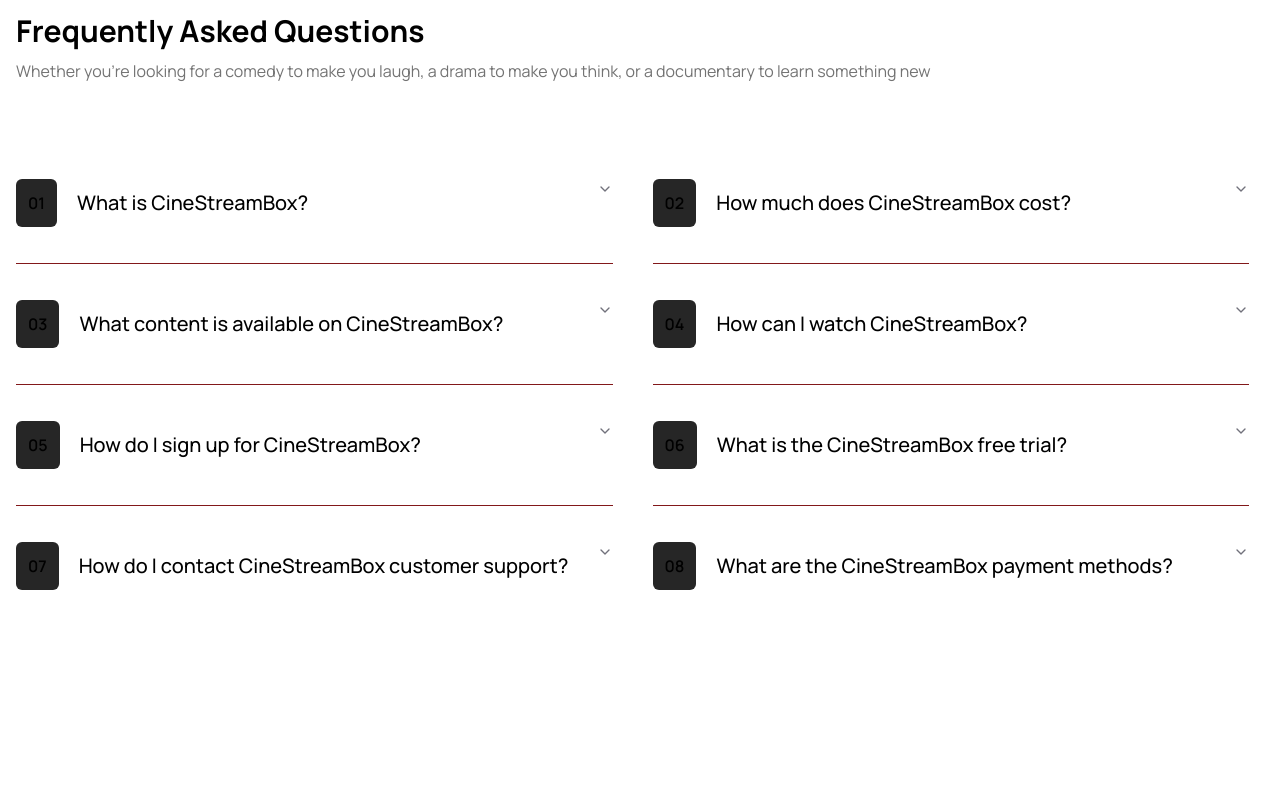
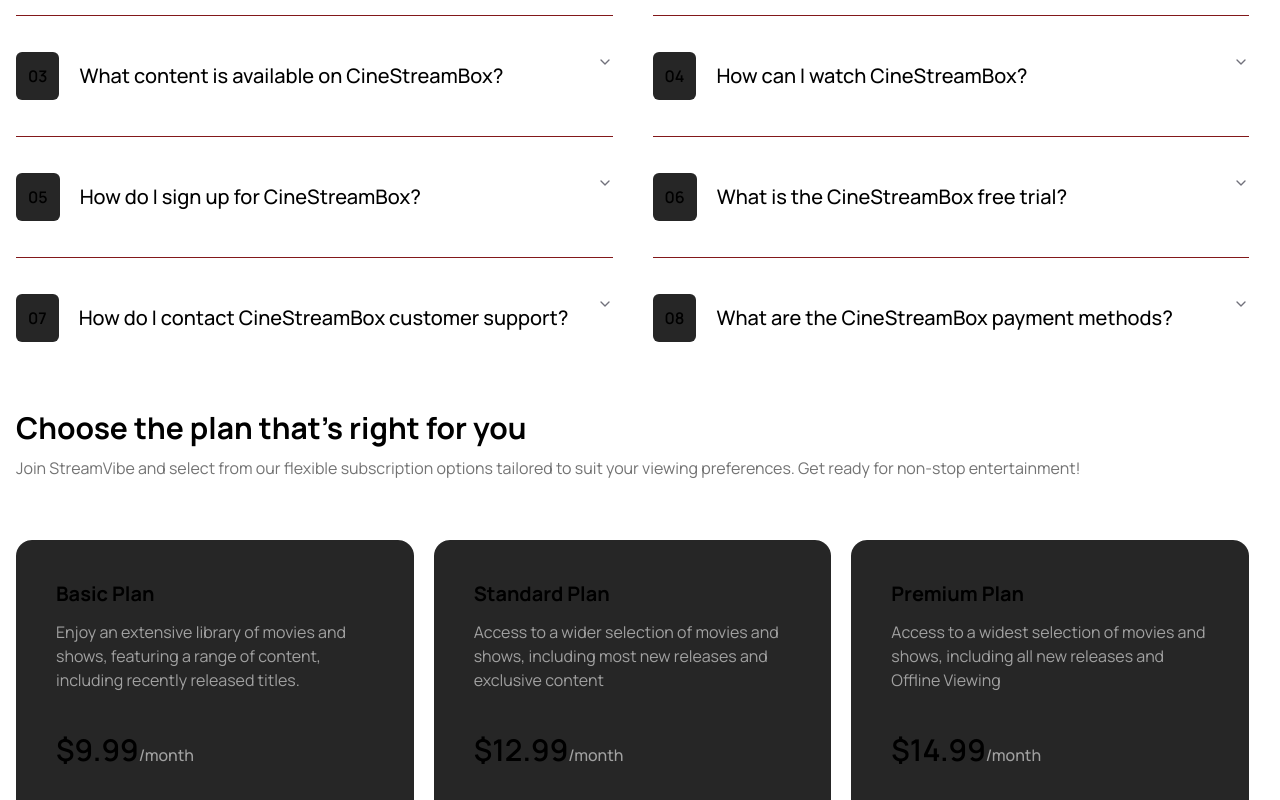
Before and after one commit to Berswow/stream-app-next, a Next.js app: page / in a window 1280 px wide. Shown: the part 2000-2800 px from the top of the page. Before the commit the page ends 2642 px from the top, so only its background shows below. Built offline with nearby package versions, Linux system fonts and the light colour scheme.

Commit message:
Subscription component landing/adaptive

```diff
--- a/app/page.tsx
+++ b/app/page.tsx
@@ -1,6 +1,7 @@
 import {HeroBackground, HeroTitle} from "@/widgets/Home/Hero";
 import {DevicesList} from "@/widgets/Home/Devices/DevicesList";
 import {FaqList} from "@/widgets/Home/Faq/FaqList";
+import {SubscriptionPlan} from "@/widgets/Home/Subscription/SubscriptionPlan";
 
 export default function Home() {
     return (
@@ -11,6 +12,7 @@
                 <div>
                     <DevicesList/>
                     <FaqList/>
+                    <SubscriptionPlan/>
                 </div>
             </div>
         </div>
--- a/shared/ui/button.tsx
+++ b/shared/ui/button.tsx
@@ -14,7 +14,7 @@
         destructive:
           "bg-destructive text-white shadow-xs hover:bg-destructive/90 focus-visible:ring-destructive/20 dark:focus-visible:ring-destructive/40 dark:bg-destructive/60",
         outline:
-          "border bg-background shadow-xs hover:bg-accent hover:text-accent-foreground dark:bg-input/30 dark:border-input dark:hover:bg-input/50",
+          "border bg-background shadow-xs hover:bg-accent hover:text-accent-foreground dark:bg-neutral-900 dark:border-input dark:hover:bg-input/50",
         secondary:
           "bg-secondary text-secondary-foreground shadow-xs hover:bg-secondary/80",
         ghost:
--- /dev/null
+++ b/shared/ui/components/mode-toggle.tsx
@@ -0,0 +1,39 @@
+import React from "react";
+import {cn} from "@/shared/lib/utils";
+import {DropdownMenu, DropdownMenuContent, DropdownMenuItem, DropdownMenuTrigger} from "@/shared/ui/dropdown-menu";
+import {Button} from "@/shared/ui/button";
+import {Moon, Sun} from "lucide-react";
+import {useTheme} from "next-themes";
+
+type Props = {
+    className?: string;
+};
+
+export const ModeToggle: React.FC<Props> = ({className}) => {
+    const { setTheme } = useTheme()
+
+    return (
+        <div className={cn("", className)}>
+            <DropdownMenu>
+                <DropdownMenuTrigger asChild>
+                    <Button variant="outline" size="icon">
+                        <Sun className="h-[1.2rem] w-[1.2rem] rotate-0 scale-100 transition-all dark:-rotate-90 dark:scale-0" />
+                        <Moon className="absolute h-[1.2rem] w-[1.2rem] rotate-90 scale-0 transition-all dark:rotate-0 dark:scale-100" />
+                        <span className="sr-only">Toggle theme</span>
+                    </Button>
+                </DropdownMenuTrigger>
+                <DropdownMenuContent align="end">
+                    <DropdownMenuItem onClick={() => setTheme("light")}>
+                        Light
+                    </DropdownMenuItem>
+                    <DropdownMenuItem onClick={() => setTheme("dark")}>
+                        Dark
+                    </DropdownMenuItem>
+                    <DropdownMenuItem onClick={() => setTheme("system")}>
+                        System
+                    </DropdownMenuItem>
+                </DropdownMenuContent>
+            </DropdownMenu>
+        </div>
+    );
+};
--- /dev/null
+++ b/shared/ui/components/plan-card.tsx
@@ -0,0 +1,29 @@
+import React from "react";
+import {cn} from "@/shared/lib/utils";
+import {Button} from "@/shared/ui/button";
+
+type Props = {
+    className?: string;
+    plan?: string;
+    description?: string;
+    monthlyPrice?: number;
+    annualPrice?: number;
+};
+
+export const PlanCard: React.FC<Props> = ({className, plan, annualPrice, monthlyPrice, description}) => {
+    return (
+        <div className={cn("flex flex-col gap-7.5 p-6 bg-neutral-800 rounded-2xl md:p-10 md:gap-10 2xl:p-12.5 2xl:gap-12.5", className)}>
+            <div className='flex flex-col gap-2.5 md:gap-3 2xl:gap-4'>
+                <h3 className='text-lg font-bold md:text-xl 2xl:text-2xl'>{plan}</h3>
+                <p className='text-sm text-neutral-400 md:text-base 2xl:text-lg'>{description}</p>
+            </div>
+            <div>
+                <p className='text-2xl font-semibold md:text-3xl 2xl:text-4xl'>${monthlyPrice}<span className='text-neutral-400 text-sm font-medium md:text-base 2xl:text-lg'>/month</span></p>
+            </div>
+            <div className='flex gap-3 items-center justify-between 2xl:gap-5'>
+                <Button variant='outline' className='h-[49px] 2xl:h-[63px]'>Start Free Trial</Button>
+                <Button className='h-[49px] 2xl:h-[63px]'>Choose Plan</Button>
+            </div>
+        </div>
+    );
+};
--- a/widgets/Header/Header.tsx
+++ b/widgets/Header/Header.tsx
@@ -1,16 +1,17 @@
 'use client'
 
-import { usePathname } from 'next/navigation'
-import { BurgerMenu } from '@/shared/ui/components/BurgerMenu'
-import { Button } from '@/shared/ui/button'
+import {usePathname} from 'next/navigation'
+import {BurgerMenu} from '@/shared/ui/components/BurgerMenu'
+import {Button} from '@/shared/ui/button'
 import {Bell, Search} from 'lucide-react'
-import { cn } from '@/shared/lib/utils'
+import {cn} from '@/shared/lib/utils'
+import {ModeToggle} from "@/shared/ui/components/mode-toggle";
 
 const tabs = [
-    { id: 'home', label: 'Home', link: '/' },
-    { id: 'movies', label: 'Movies & Shows', link: '/movieshows' },
-    { id: 'series', label: 'Support', link: '/support' },
-    { id: 'favorites', label: 'Subscriptions', link: '/subscriptions' },
+    {id: 'home', label: 'Home', link: '/'},
+    {id: 'movies', label: 'Movies & Shows', link: '/movieshows'},
+    {id: 'series', label: 'Support', link: '/support'},
+    {id: 'favorites', label: 'Subscriptions', link: '/subscriptions'},
 ]
 
 export const Header = () => {
@@ -54,15 +55,17 @@
             </nav>
 
             {/* Иконки поиска и профиля */}
-            <div className="hidden md:flex gap-8 items-center justify-end">
-                <Search size={30} />
-                <Bell size ={30} />
+            <div className="hidden md:flex gap-5 items-center justify-end">
+                <Search size={30}/>
+                <Bell size={30}/>
+                {/*<ModeToggle/>*/}
             </div>
 
             {/* Бургер для mobile */}
             <div className="block md:hidden">
-                <BurgerMenu />
+                <BurgerMenu/>
             </div>
+
         </header>
     )
 }
--- a/widgets/Home/Devices/DevicesList.tsx
+++ b/widgets/Home/Devices/DevicesList.tsx
@@ -47,7 +47,7 @@
             <HomeTitle title='Explore our wide variety of categories' description="Whether you' re looking for a comedy
                        to make you laugh, a drama to make you think, or a documentary to learn something new"/>
 
-            <div className='flex flex-col gap-5 sm:grid grid-cols-2 sm:grid-rows-3 sm:gap-4 xl:grid-cols-3 grid-rows-2 xl:gap-4 2xl:gap-7.5'>
+            <div className='flex flex-col gap-5 sm:grid grid-cols-2 sm:gap-4 xl:grid-cols-3 xl:gap-4 2xl:gap-7.5'>
                 {devices.map((device, index) => (
                     <DeviceCard title={device.title}
                                 description={device.description}
--- /dev/null
+++ b/widgets/Home/Subscription/SubscriptionPlan.tsx
@@ -0,0 +1,30 @@
+import React from "react";
+import {cn} from "@/shared/lib/utils";
+import {HomeTitle} from "@/shared/ui/components/home-title";
+import {PlanCard} from "@/shared/ui/components/plan-card";
+
+type Props = {
+    className?: string;
+};
+
+const plansData = [
+    {id: 1, plan: 'Basic Plan', description: 'Enjoy an extensive library of movies and shows, featuring a range of content, including recently released titles.', monthlyPrice: 9.99, annualPrice: 90.99},
+    {id: 2, plan: 'Standard Plan', description: 'Access to a wider selection of movies and shows, including most new releases and exclusive content', monthlyPrice: 12.99, annualPrice: 120.99},
+    {id: 3, plan: 'Premium Plan', description: 'Access to a widest selection of movies and shows, including all new releases and Offline Viewing', monthlyPrice: 14.99, annualPrice: 140.99}
+]
+
+export const SubscriptionPlan: React.FC<Props> = ({className}) => {
+    return (
+        <div className={cn("my-container", className)}>
+            <HomeTitle
+                title="Choose the plan that's right for you"
+                description="Join StreamVibe and select from our flexible subscription options tailored to suit your viewing preferences. Get ready for non-stop entertainment!"
+            />
+            <div className='flex flex-col gap-5 xl:flex-row justify-between 2xl:gap-7.5'>
+                {plansData.map((plan) => (
+                    <PlanCard key={plan.id} className='flex-1' plan={plan.plan} description={plan.description} monthlyPrice={plan.monthlyPrice}/>
+                ))}
+            </div>
+        </div>
+    );
+};
```
